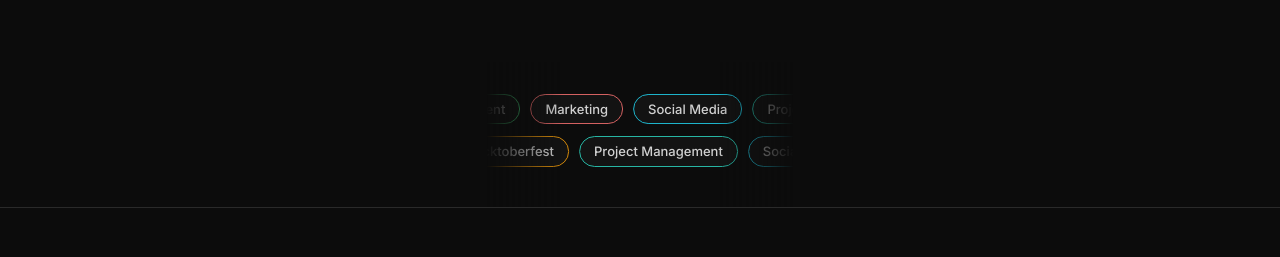
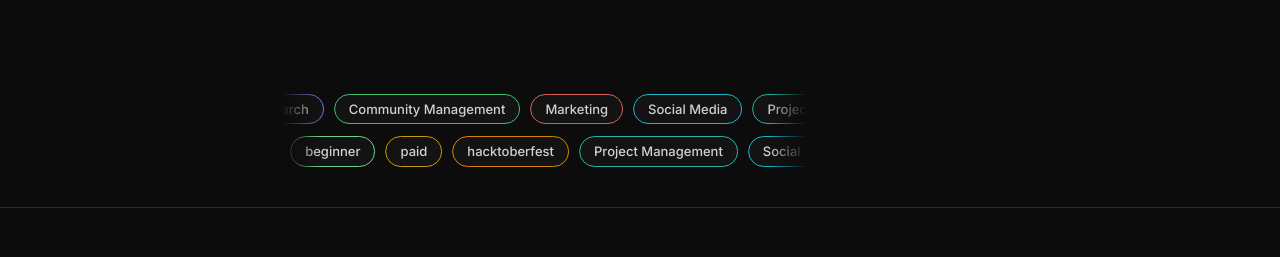
Before and after one commit to No-cos/nocos, a Next.js app in the folder frontend/: page / in a window 1280 px wide. Shown: the part 490-747 px from the top of the page. Built offline with nearby package versions, Linux system fonts and the light colour scheme; no server answers.

Commit message:
style: adjust marquee mask — 25% to 60% fully visible, edges hidden

```diff
--- a/frontend/src/components/marquee/index.tsx
+++ b/frontend/src/components/marquee/index.tsx
@@ -27,9 +27,9 @@
         // This gives the marquee the appearance of emerging from and dissolving
         // into the page — purely CSS, no extra elements needed.
         WebkitMaskImage:
-          "linear-gradient(to right, transparent 0%, transparent 38%, black 44%, black 56%, transparent 62%, transparent 100%)",
+          "linear-gradient(to right, transparent 0%, transparent 22%, black 25%, black 60%, transparent 63%, transparent 100%)",
         maskImage:
-          "linear-gradient(to right, transparent 0%, transparent 38%, black 44%, black 56%, transparent 62%, transparent 100%)",
+          "linear-gradient(to right, transparent 0%, transparent 22%, black 25%, black 60%, transparent 63%, transparent 100%)",
       }}
     >
       {/* Row 1 — scrolls left */}
```
